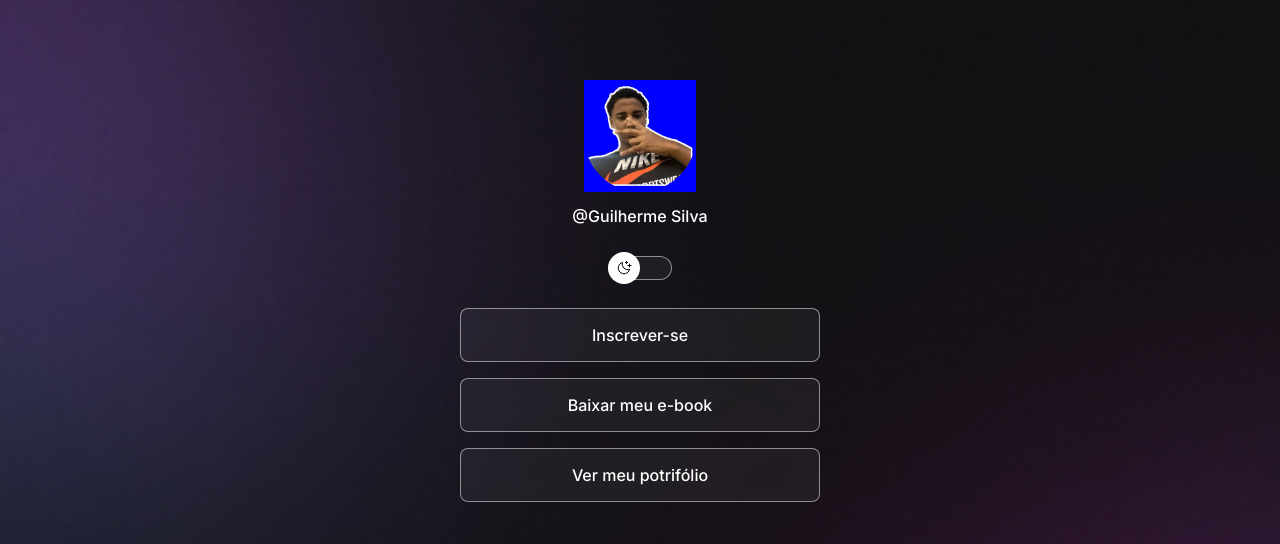
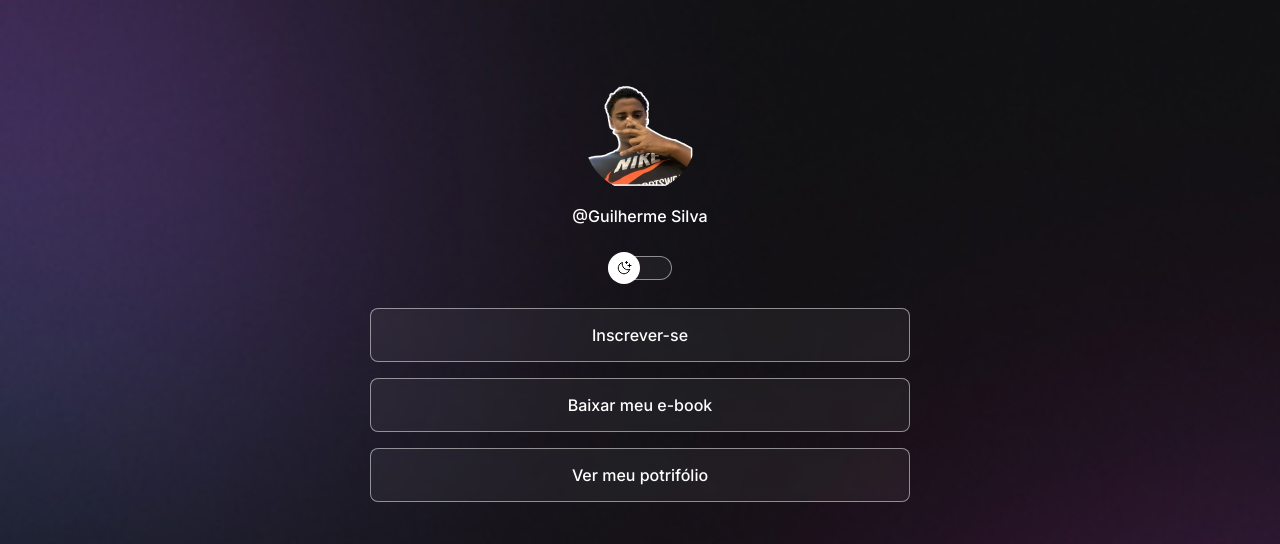
Before and after one commit to bieda7/portifolio, a plain HTML site: page index.html in a window 1280 px wide. Shown: the top 544 px of the page. Drawn offline with nearby package versions, Linux system fonts and the light colour scheme.

Commit message:
adjust contenier widht

```diff
--- a/style.css
+++ b/style.css
@@ -35,8 +35,10 @@ body * {
 }
 
 #container {
-    width: 360px;
+    width: 100%;
+    max-width: 588px;
     margin: 56px auto 0;
+    padding: 0 24px;
 }
 
 /*aqui está a a minha foto de "perfil" */
@@ -46,7 +48,6 @@ body * {
 }
 /*essas são as configurações dela */
 #profile img {
-    background: blue;
     width: 112px;
     margin: auto;
 }
```
